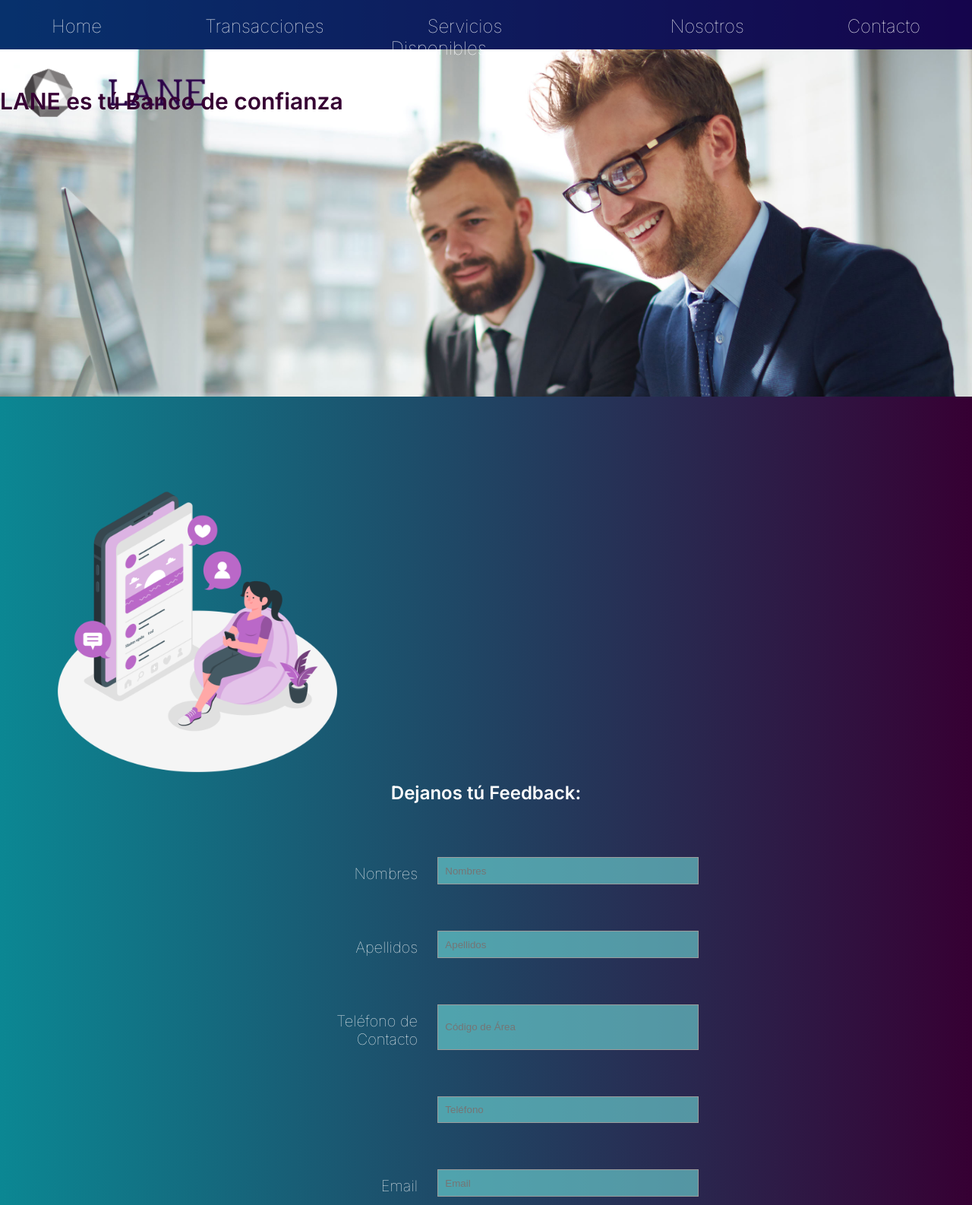
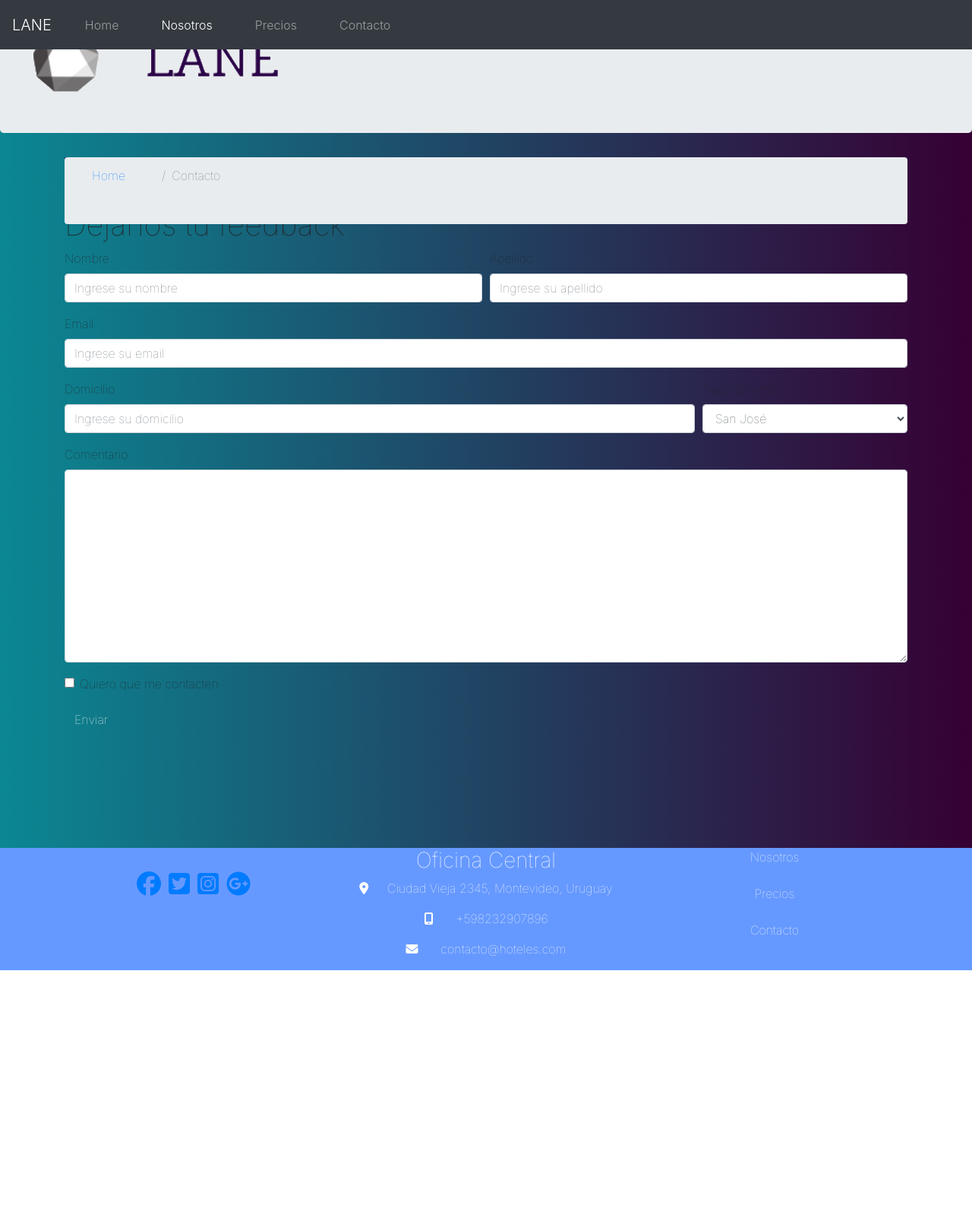
Before and after one commit to LVLVirginiaLombardi/Billetera_Electronica_Lombardi, a plain HTML site: page contactus.html in a window 1280 px wide. Shown: the top 1586 px of the page at 76% size. After the commit the page ends 1277 px from the top, so only its background shows below. Drawn offline with nearby package versions, Linux system fonts and the light colour scheme.

Commit message:
Cuarta Entrega Final - quinto commit

```diff
--- a/contactus.html
+++ b/contactus.html
@@ -4,145 +4,159 @@
     <meta charset="UTF-8">
     <meta name="viewport" content="width=device-width, initial-scale=1.0">
     <link rel="stylesheet" href="css/style.css"><!-- Estilos para la página -->
-    <link rel="stylesheet" href="https://cdnjs.cloudflare.com/ajax/libs/font-awesome/5.15.3/css/all.min.css" integrity="sha512-iBBXm8fW90+nuLcSKlbmrPcLa0OT92xO1BIsZ+ywDWZCvqsWgccV3gFoRBv0z+8dLJgyAHIhR35VZc2oM/gI1w==" crossorigin="anonymous" />
+    <link rel="stylesheet" href="https://cdn.jsdelivr.net/npm/bootstrap@4.6.0/dist/css/bootstrap.min.css" integrity="sha384-B0vP5xmATw1+K9KRQjQERJvTumQW0nPEzvF6L/Z6nronJ3oUOFUFpCjEUQouq2+l" crossorigin="anonymous">
     <title>Contacto</title>
 </head>
 
 <body>
-    <header class="header">
-        <div class="subtitulo">LANE es tú Banco de confianza</div>
-        <a href="index.html"><img src="img/logo_lane.png" class="logo"></a>
-        <!-- Navbar -->
-        <nav class="navbar">
-            <ul class="link">
-                <li>
-                    <a class="link__2" href="index.html">Home</a>
-                </li>
-                <li>
-                    <a class="link__2" href="transactions.html">Transacciones</a>
-                    <!-- <ul class="link__3">
-                        <li>
-                            <a href="#envio">Enviar Dinero</a>
-                        </li>
-                        <li>
-                            <a href="#dinero">Solicitar Dinero</a>
-                        </li>
-                        <li>
-                            <a href="#recargas">Recargas</a>
-                        </li>
-                        <li>
-                            <a href="#servicios">Pago de Servicios</a>
-                        </li>
-                        <li>
-                            <a href="#movimientos">Últimos Movimientos</a>
-                        </li>
-                    </ul> -->
-                </li>
-                <li>
-                    <a class="link__2" href="services.html">Servicios Disponibles</a>
-                    <!-- <ul class="link__3">
-                        <li>
-                            <a href="#BancaporInternet">Banca por Internet</a>
-                        </li>
-                        <li>
-                            <a href="#BancaTelefónica">Banca Telefónica</a>
-                        </li>
-                        <li>
-                            <a href="#App">App Móvil</a>
-                        </li>
-                        <li>
-                            <a href="#Multipagos">Multipagos</a>
-                        </li>
-                        <li>
-                            <a href="#Billetera">Billetera Electrónica</a>
-                        </li>
-                    </ul> -->
-                </li>
-                <li>
-                    <a class="link__2" href="about.html">Nosotros</a>
-                </li>
-                <li>
-                    <a class="link__2" href="contactus.html">Contacto</a>
-                </li>
+    <nav class="navbar navbar-expand-md navbar-dark bg-dark fixed-top">
+        <a class="navbar-brand" href="./index.html">LANE</a>
+        <button class="navbar-toggler" type="button" data-toggle="collapse" data-target="#navbarSupportedContent"
+            aria-controls=navbarNavDropdown aria-expanded="false" aria-label="Toggle navigation">
+            <span class="navbar-toggler-icon"></span>
+        </button>
+        <div class="collapse navbar-collapse" id="navbarSupportedContent">
+            <ul class="navbar-nav mr-auto">
+                <li class="nav-item"><a class="nav-link" href="index.html">Home</a></li>
+                <li class="nav-item active"><a class="nav-link" href="#">Nosotros</a></li>
+                <li class="nav-item"><a class="nav-link" href="#">Precios</a></li>
+                <li class="nav-item"><a class="nav-link" href="#">Contacto</a></li>
             </ul>
+        </div>
+    </nav>
+    <!-- HEADER -->
+    <header class="jumbotron">
+        <div class="jumbotron__container">
+            <div class="row row-header">
+                <div class="col-12 col-sm-4">
+                    <img src="img/logo_lane.png" class="img-fluid">
+                </div>
+                <div class="col-12 col-sm-6">
+                    <h3 class="subtitulo">LANE es Tú Banco de Confianza</h3>
+                </div>
+            </div>
+        </div>
+    </header>
+    <!-- END HEADER -->
+    <div class="container">
+        <nav aria-label="breadcrumb">
+            <ol class="breadcrumb">
+                <li class="breadcrumb-item"><a href="index.html">Home</a></li>
+                <li class="breadcrumb-item active" aria-current="page">Contacto</li>
+            </ol>
         </nav>
-        <!-- End Navbar -->
-    </header>
-    <section>
-        <img src="img/Feed-amico.png" alt="information" class="feed">
-    </section>
-    <section class="feedback">
-        <h1>Dejanos tú Feedback:</h1>
-    </section>
 
-    <form class="form">
-        <!-- <div class="form-group"> -->
-            <label for="firstname" class="label">Nombres</label>
-            <input type="text" class="form-control" id="firstname" name="firstname" placeholder="Nombres">
-        <!-- </div> -->
-        <!-- <div class="form-group"> -->
-            <label for="lastname" class="label">Apellidos</label>
-            <input type="text" class="form-control" id="lastname" name="lastname" placeholder="Apellidos">
-        <!-- </div> -->
-        <!-- <div class="form-group"> -->
-            <label for="telnum" class="tel">Teléfono de Contacto</label>
-                <input type="tel" class="form-control" id="areacode" name="areacode" placeholder="Código de Área">
+        <h1>Dejanos tu feedback</h1>
+        <form>
+            <div class="form-row">
+                <div class="form-group col-sm-6">
+                    <label for="nombre">Nombre</label>
+                    <input type="text" class="form-control" id="nombre" placeholder="Ingrese su nombre">
+                </div>
 
-                <input type="tel" class="form-control" id="telnum" name="telnum" placeholder="Teléfono">
-        <!-- </div> -->
-        <!-- <div class="form-group"> -->
-            <label for="emailid" class="label">Email</label>
-                <input type="email" class="form-control" id="emailid" name="emailid" placeholder="Email">
-        <!-- </div> -->
-        <!-- <div class="form-group"> -->
-            <label for="feedback" class="feedback" cols="30">Tú Feedback</label>
+                <div class="form-group col-sm-6">
+                    <label for="apellido">Apellido</label>
+                    <input type="text" class="form-control" id="apellido" placeholder="Ingrese su apellido">
+                </div>
+            </div>
 
-                <textarea class="form-control" id="feedback" name="feedback" rows="12"></textarea>
+            <div class="form-group">
+                <label for="email">Email</label>
+                <input type="email" class="form-control" id="email" placeholder="Ingrese su email">
+            </div>
 
-        <!-- </div> -->
+            <div class="form-row">
+                <div class="form-group col-sm-9">
+                    <label for="domicilio">Domicilio</label>
+                    <input type="text" class="form-control" id="domicilio" placeholder="Ingrese su domicilio">
+                </div>
 
-        <div class="form-check">
-            <input type="checkbox" class="form-check-input" name="approve" id="approve" value="">
-            <label class="form-check-label" for="approve">
-                <strong class="strong">Lo/a Contactamos?</strong>
-            </label>
+                <div class="form-group col-sm-3">
+                    <label for="departamento">Departamento</label>
+                    <select id="departamento" class="form-control">
+                        <option selected>Artigas</option>
+                        <option selected>Canelones</option>
+                        <option selected>Montevideo</option>
+                        <option selected>Salto</option>
+                        <option selected>San José</option>
+                    </select>
 
-            <div class="form-option">
-                <select class="op_form">
-                    <option>Teléfono</option>
-                    <option>Correo</option>
-                </select>
+                </div>
+            </div>
+
+            <div class="form-group">
+                <label for="comentario">Comentario</label>
+                <textarea id="comentario" class="form-control" rows=10></textarea>
+            </div>
+
+            <div class="form-group">
+                <div class="form-check">
+                    <input class="form-check-input" type="checkbox" id="gridCheck">
+                    <label class="form-check-label" for="gridCheck">
+                        Quiero que me contacten
+                    </label>
+                </div>
+            </div>
+
+            <button type="submit" class="btn btn-enviar" style="color:white">Enviar
+            </button>
+        </form>
+
+
+    </div>
+    <footer>
+
+
+        <div class="container">
+            <div class="row">
+
+                <div class="col col-12 col-md-4 align-items-start d-flex flex-row justify-content-center my-4">
+
+
+                    <a href="http://www.facebook.com" style="font-size: 2rem;"><span
+                            class="fab fa-facebook footer-address-icon"></span></a></br>
+
+                    <a href="http://www.twitter.com" style="font-size: 2rem;"><span
+                            class="fab fa-twitter-square footer-address-icon"></span></a></br>
+
+                    <a href="http://www.instagram.com" style="font-size: 2rem;"><span
+                            class="fab fa-instagram-square footer-address-icon"></span></a></br>
+
+                    <a href="http://www.google.com" style="font-size: 2rem;"><span
+                            class="fab fa-google-plus footer-address-icon"></span></a>
+
+                </div>
+
+                <div class="col col-12 col-md-4 text-center">
+
+
+
+                    <address>
+                        <h3>Oficina Central</h3>
+                        <p><span class="fas fa-map-marker-alt"></span> Ciudad Vieja 2345, Montevideo, Uruguay</p>
+                        <p><span class="fas fa-mobile-alt footer-address-icon"></span>+598232907896</p>
+                        <p><span class="fas fa-envelope footer-address-icon"></span>contacto@hoteles.com</p>
+                    </address>
+                </div>
+
+                <div class="col col-12 col-md-4 d-flex flex-column align-items-center pt-4 pt-md-0">
+
+                    <a href="about.html" style="color:white;">Nosotros</a></br>
+                    <a href="precios.html" style="color:white;">Precios</a></br>
+                    <a href="contacto.html" style="color:white;">Contacto</a>
+
+                </div>
             </div>
         </div>
 
-        <div class="form-group">
-            <div class="buttons">
-                <button type="submit" class="btn_submit" value="Submit">Enviar</button>
-                <button type="reset" class="btn_clean" value="Reset">Limpiar Formulario</button>
-            </div>
-        </div>
-    </form>
+    </footer>
 
-    <!-- Footer -->
-    <footer>
-        <address class="address">
-            <img src="img/logo_lane.png" class="logo_footer">
-            <ul class="info">
-                <li>2021 - Virginia Lombardi || Todos los Derechos Reservados</li>
-                <li>Montevideo, Uruguay</li>
-                <li>Whatsapp: +598232907896</li>
-                <li>billetera@lane.com</li>
-                <li><a class="no-deco" href="https://www.linkedin.com/in/virginia-lombardi-b7bba5129/">LinkedIn</a></li>
-            </ul>
+    <!-- SCRIPTS -->
+    <script src="https://kit.fontawesome.com/2754e90659.js" crossorigin="anonymous"></script>
+    <script src="https://code.jquery.com/jquery-3.5.1.slim.min.js" integrity="sha384-DfXdz2htPH0lsSSs5nCTpuj/zy4C+OGpamoFVy38MVBnE+IbbVYUew+OrCXaRkfj" crossorigin="anonymous"></script>
+    <script src="https://cdn.jsdelivr.net/npm/bootstrap@4.6.0/dist/js/bootstrap.bundle.min.js" integrity="sha384-Piv4xVNRyMGpqkS2by6br4gNJ7DXjqk09RmUpJ8jgGtD7zP9yug3goQfGII0yAns" crossorigin="anonymous"></script>
+    <!-- END SCRIPTS -->
 
-            <ul class="links-footer">
-                <li><a class="no-deco" href="transactions.html" style=" margin-top: 30px;">Transacciones</a></li>
-                <li><a class="no-deco" href="services.html">Servicios</a></li>
-                <li><a class="no-deco" href="about.html">Nosotros</a></li>
-                <li><a class="no-deco" href="contactus.html">Contacto</a></li>
-            </ul>
-        </address>
-    </footer>
-        <!-- End Footer -->
 </body>
+
 </html>
--- a/css/style.css
+++ b/css/style.css
@@ -25,7 +25,7 @@ body {
 }
  /* HEADER */
 
-.row-header {
+/* .row-header {
     margin: 0px auto;
     padding: 0px 0px;
 }
@@ -47,9 +47,66 @@ body {
     animation-timing-function: ease-in;
     animation-duration: 5s;
     animation-delay: 0s; */
-    position: absolute;
+    /* position: absolute;
     font-size: 30px;
+} */
+
+.jumbotron{
+    padding: 0% !important;
 }
+
+.jumbotron-row{
+    margin-top: 0% !important;
+    padding: 0%;
+    margin-bottom: 0%;
+    height: 50vh;
+    background-size: cover;
+    background-image: url(../img/banner.jpeg);
+}
+
+
+.jumbotron__img--fluid{
+    width: 300px;
+    transform: translate(0%, 50%);
+}
+  footer {
+    padding: 0% !important;
+    background-color: #6699ff;
+    margin-top: 150px;
+    margin-bottom: 10px;
+  }
+
+  .footer-address-icon {
+    padding-right: 10px;
+  }
+
+  address {
+    color: white;
+  }
+
+  .carousel-item {
+    max-height: 620px;
+  }
+
+  .tab-content {
+    padding-top: 20px;
+  }
+
+  .nav-link {
+    color: #fff;
+  }
+
+  .breadcrumb__list{
+    height: 20px;
+    position: relative;
+}
+
+.breadcrumb-item{
+    position: relative;
+    transform: translate(0px,-20px);
+}
+
+  /*# sourceMappingURL=styles.css.map */
 
 
 
@@ -57,32 +114,31 @@ body {
 
 
 
-.navbar-color {
+/* .navbar-color {
     background-color: rgba(7, 8, 90, 0.67);
 }
 
 .nav-link{
     color: #fff;
     font-family: 'Inter', sans-serif;
+
 }
 
 .nav-link:hover{
     color: rgb(199, 191, 180);
 }
 
+.navbar-toggler{
+    background-color: rgba(7, 8, 90, 0.8) !important;
+} */
 
 
-
-.row-content {
+/* .row-content {
     margin: 0px auto;
     padding: 50px 0px;
     border-bottom: 1px ridge;
     min-height: 400px;
 }
-
-
-
-
 
 .footer {
     background-color: #D1C4E9;
@@ -136,18 +192,17 @@ body {
   }
 
 .carousel-item {
-    height: 300px;
+    max-height: 800px;
 }
 
-.carousel-caption {
+.titulo, .parrafo {
     font-weight: bolder;
-    color: cornsilk;
+    color: #ad87ce;
 }
-.carousel-slide{
-    height: auto;
-    width: auto;
-    overflow: hidden;
-}
+
+.carousel-inner img {
+    margin: auto;
+} */
 /* END NUEVO CSS */
 
 
@@ -524,7 +579,7 @@ a:hover, a:active{
 
 /* CONTACT US */
 
-form {
+/* form {
     display: grid;
     padding: 1em;
     border: none;
@@ -603,7 +658,7 @@ textarea{
     margin-left: 60px;
 }
 
-
+   */
 /* END CONTACT US */
 
 
```
Also changed, not shown: index.html (+14 -17 lines).
